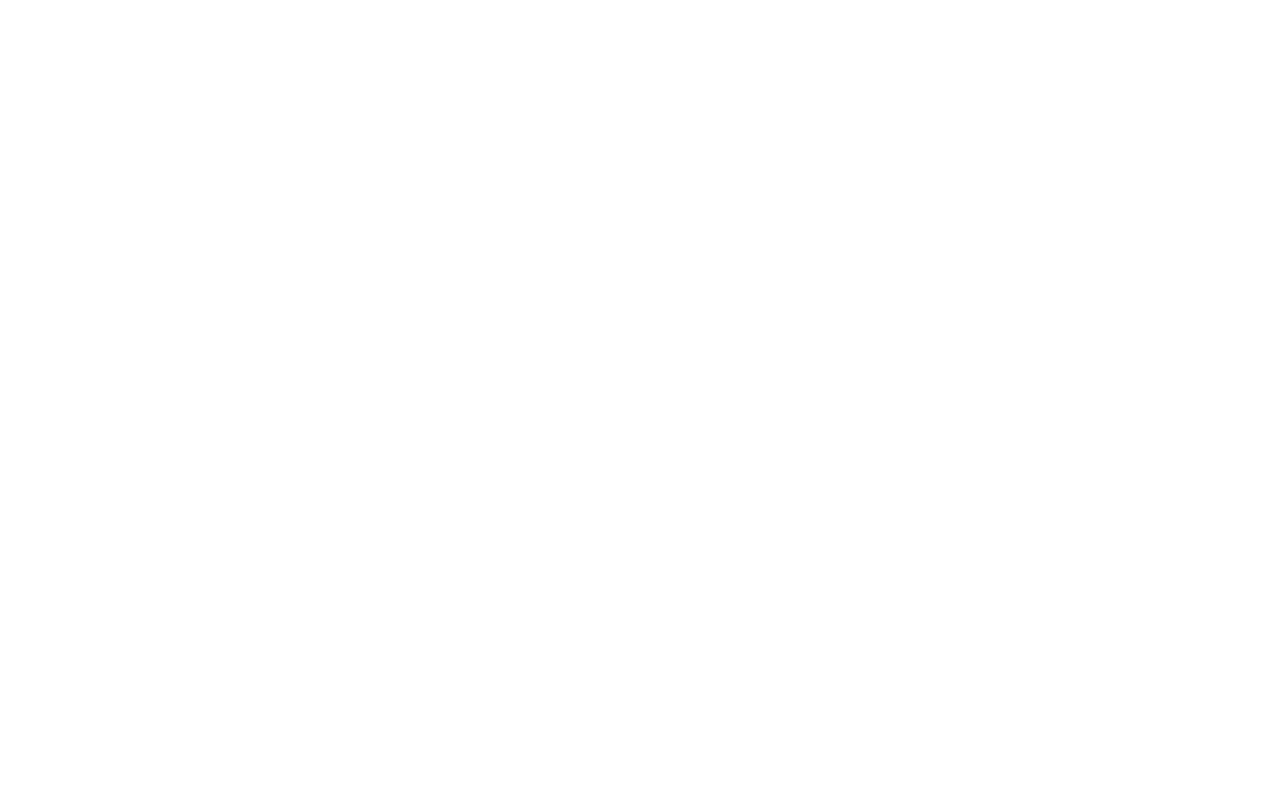
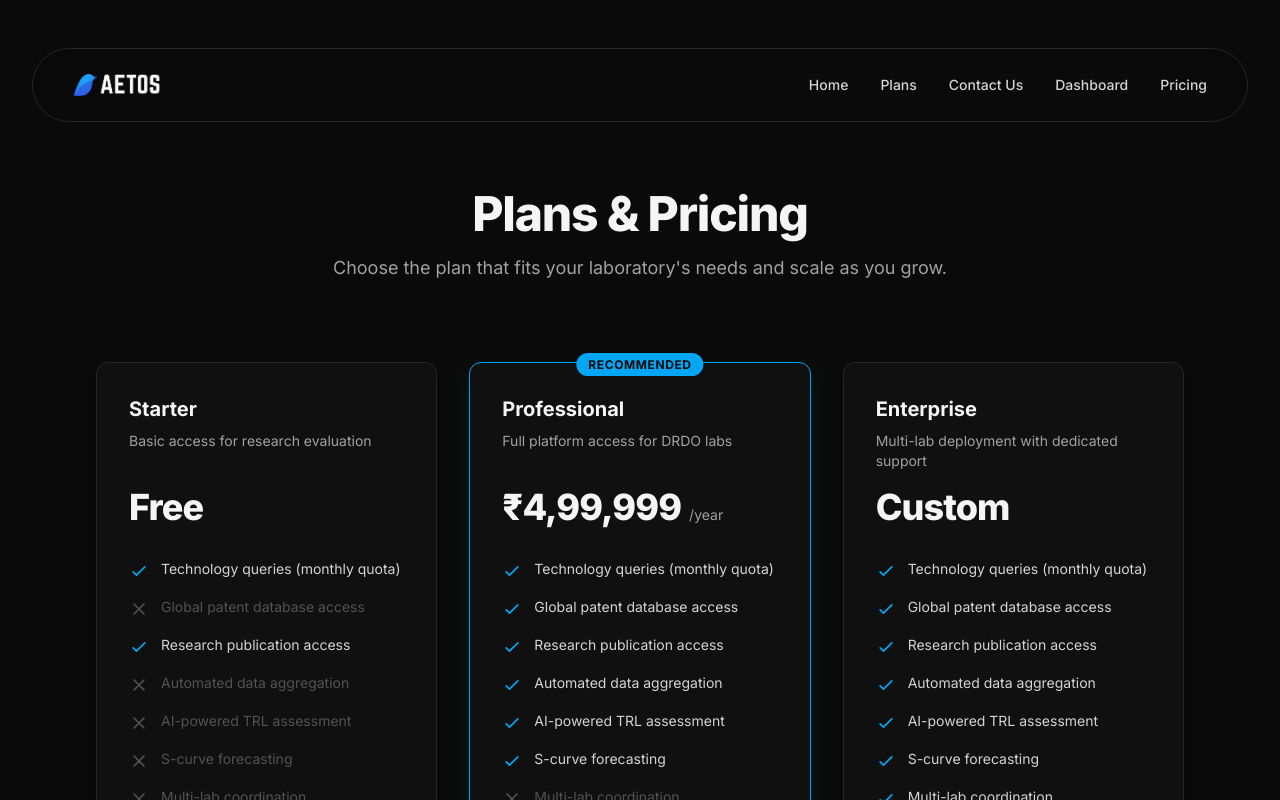
Before and after one commit to abhaydesu/Aetos, a React (Vite) app in the folder aetos-dashboard2/: page /pricing in a window 1280 px wide. Before the commit this address had no page. Built offline with nearby package versions, Linux system fonts and the light colour scheme.

Commit message:
feat: Add pricing page
- Implemented a new pricing page with different plan options.
- Added a link to the pricing page in the navbar.
- Configured a new route for the pricing page.

```diff
--- a/aetos-dashboard2/src/App.jsx
+++ b/aetos-dashboard2/src/App.jsx
@@ -1,8 +1,9 @@
 // src/App.jsx
 import React from "react";
 import { BrowserRouter as Router, Routes, Route } from "react-router-dom";
-import LandingPage from "./pages/LandingPage.jsx"; // <-- Change this
-import Dashboard from "./pages/Dashboard.jsx";   // <-- And this
+import LandingPage from "./pages/LandingPage.jsx";
+import Dashboard from "./pages/Dashboard.jsx";
+import PlansAndPricing from "./pages/PlansAndPricing.jsx";
 
 function App() {
   return (
@@ -10,6 +11,7 @@
       <Routes>
         <Route path="/" element={<LandingPage />} />
         <Route path="/dashboard" element={<Dashboard />} />
+        <Route path="/pricing" element={<PlansAndPricing />} />
       </Routes>
     </Router>
   );
--- a/aetos-dashboard2/src/components/navbar.tsx
+++ b/aetos-dashboard2/src/components/navbar.tsx
@@ -34,11 +34,12 @@
               Dashboard
             </a>
             <a
-              href="#footer"
+              href="/pricing"
               className="hidden sm:inline-block text-sm font-medium text-neutral-300 hover:text-white transition-colors"
             >
-              Credits
+              Pricing
             </a>
+
           </div>
         </nav>
       </div>
--- /dev/null
+++ b/aetos-dashboard2/src/pages/PlansAndPricing.jsx
@@ -0,0 +1,189 @@
+// src/pages/PlansAndPricing.jsx
+
+import React from "react";
+import { motion } from "framer-motion";
+import { Link } from "react-router-dom";
+import Navbar from "../components/navbar";
+import Footer from "../components/footer";
+
+// --- Icons ---
+const CheckIcon = () => (
+  <svg xmlns="http://www.w3.org/2000/svg" className="h-5 w-5 text-sky-500 mr-3 flex-shrink-0 mt-0.5" fill="none" viewBox="0 0 24 24" stroke="currentColor" strokeWidth={2}>
+    <path strokeLinecap="round" strokeLinejoin="round" d="M5 13l4 4L19 7" />
+  </svg>
+);
+
+const XIcon = () => (
+  <svg xmlns="http://www.w3.org/2000/svg" className="h-5 w-5 text-neutral-600 mr-3 flex-shrink-0 mt-0.5" fill="none" viewBox="0 0 24 24" stroke="currentColor" strokeWidth={2}>
+    <path strokeLinecap="round" strokeLinejoin="round" d="M6 18L18 6M6 6l12 12" />
+  </svg>
+);
+
+// --- Animations ---
+const fadeInUp = {
+  hidden: { opacity: 0, y: 20 },
+  visible: { opacity: 1, y: 0, transition: { duration: 0.6, ease: [0.22, 1, 0.36, 1] } },
+};
+const stagger = {
+  hidden: {},
+  visible: { transition: { staggerChildren: 0.15 } },
+};
+
+// --- Features + Plans ---
+const allFeatures = [
+  "Technology queries (monthly quota)",
+  "Global patent database access",
+  "Research publication access",
+  "Automated data aggregation",
+  "AI-powered TRL assessment",
+  "S-curve forecasting",
+  "Multi-lab coordination",
+  "API access & integrations"
+];
+
+const plans = [
+  {
+    name: "Starter",
+    price: "Free",
+    description: "Basic access for research evaluation",
+    features: [
+      "Technology queries (monthly quota)",
+      "Research publication access"
+    ],
+    cta: "Get Started",
+    link: "/dashboard",
+    popular: false
+  },
+  {
+    name: "Professional",
+    price: "₹4,99,999",
+    period: "/year",
+    description: "Full platform access for DRDO labs",
+    features: [
+      "Technology queries (monthly quota)",
+      "Global patent database access",
+      "Research publication access",
+      "Automated data aggregation",
+      "AI-powered TRL assessment",
+      "S-curve forecasting"
+    ],
+    cta: "Start Trial",
+    popular: true,
+    link: "/dashboard"
+  },
+  {
+    name: "Enterprise",
+    price: "Custom",
+    description: "Multi-lab deployment with dedicated support",
+    features: [
+      "Technology queries (monthly quota)",
+      "Global patent database access",
+      "Research publication access",
+      "Automated data aggregation",
+      "AI-powered TRL assessment",
+      "S-curve forecasting",
+      "Multi-lab coordination",
+      "API access & integrations"
+    ],
+    cta: "Contact Sales",
+    popular: false,
+    link: "/dashboard"
+  }
+];
+
+function PlansAndPricing() {
+  return (
+    <div className="min-h-screen bg-neutral-950 text-neutral-100 inter">
+      <Navbar />
+
+      {/* ⬇️ Added extra bottom padding */}
+      <main className="max-w-6xl mx-auto px-4 sm:px-6 lg:px-8 pt-10 pb-32">
+        <motion.div
+          className="text-center mb-20"
+          initial="hidden"
+          animate="visible"
+          variants={stagger}
+        >
+          <motion.h1
+            variants={fadeInUp}
+            className="text-4xl md:text-5xl font-extrabold tracking-tight mb-4"
+          >
+            Plans & Pricing
+          </motion.h1>
+          <motion.p
+            variants={fadeInUp}
+            className="text-lg text-neutral-400 max-w-2xl mx-auto"
+          >
+            Choose the plan that fits your laboratory's needs and scale as you grow.
+          </motion.p>
+        </motion.div>
+
+        <motion.div
+          className="grid grid-cols-1 md:grid-cols-3 gap-8 items-stretch"
+          initial="hidden"
+          animate="visible"
+          variants={stagger}
+        >
+          {plans.map((plan) => (
+            <motion.div
+              key={plan.name}
+              variants={fadeInUp}
+              whileHover={{ y: -6, transition: { duration: 0.2 } }}
+              className={`relative flex flex-col bg-neutral-900/50 border rounded-xl p-8 shadow-lg ${
+                plan.popular ? "border-sky-500 shadow-sky-500/10" : "border-neutral-800"
+              }`}
+            >
+              {plan.popular && (
+                <div className="absolute -top-3 left-1/2 transform -translate-x-1/2">
+                  <span className="bg-sky-500 text-neutral-950 text-xs font-bold px-3 py-1 rounded-full uppercase tracking-wider">
+                    Recommended
+                  </span>
+                </div>
+              )}
+
+              <div className="mb-8">
+                <h3 className="text-xl font-bold mb-2">{plan.name}</h3>
+                <p className="text-neutral-400 text-sm mb-4 h-10">{plan.description}</p>
+                <div className="flex items-baseline">
+                  <span className="text-4xl font-extrabold tracking-tight">{plan.price}</span>
+                  {plan.period && (
+                    <span className="text-neutral-400 ml-2 text-sm">{plan.period}</span>
+                  )}
+                </div>
+              </div>
+
+              <ul className="space-y-4 mb-10 flex-grow">
+                {allFeatures.map((feature) => {
+                  const included = plan.features.includes(feature);
+                  return (
+                    <li key={feature} className="flex items-start">
+                      {included ? <CheckIcon /> : <XIcon />}
+                      <span className={`text-sm ${included ? "text-neutral-300" : "text-neutral-600"}`}>
+                        {feature}
+                      </span>
+                    </li>
+                  );
+                })}
+              </ul>
+
+              <Link
+                to={plan.link}
+                className={`block w-full text-center py-3 px-6 rounded-lg font-semibold transition-all duration-300 ${
+                  plan.popular
+                    ? "bg-sky-500 hover:bg-sky-600 text-white shadow-sky-500/20 shadow-md"
+                    : "bg-neutral-800 hover:bg-neutral-700 text-neutral-100"
+                }`}
+              >
+                {plan.cta}
+              </Link>
+            </motion.div>
+          ))}
+        </motion.div>
+      </main>
+
+      <Footer />
+    </div>
+  );
+}
+
+export default PlansAndPricing;
```
Also changed, not shown: 1 other file (tests, documents, lock files or other folders).
